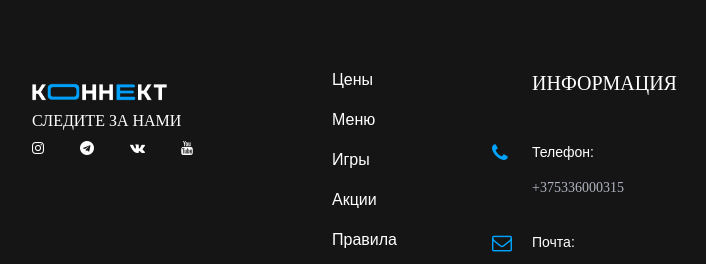
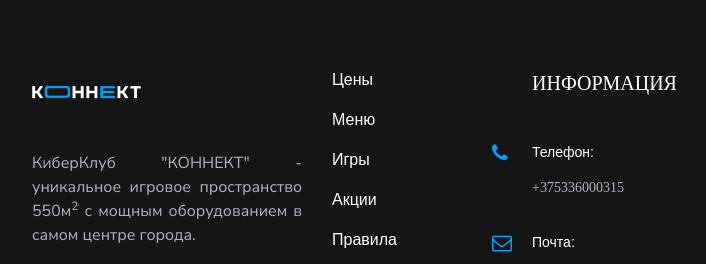
Before and after one commit to ArtemRuslanovich/----------, a Django app: page / in a window 1280 px wide. Shown: the part 6236-6500 px from the top of the page, without its empty margins (23-729 px from the left). Run offline with Django 5.2, Linux system fonts and the light colour scheme; some libraries are stand-ins or nearby versions; some web fonts are replaced.

Commit message:
edit footer

```diff
--- a/myproject/myapp/templates/index.html
+++ b/myproject/myapp/templates/index.html
@@ -599,10 +599,12 @@
                 <div class="row">
                     <div class="col-lg-3">
                         <div class="footer-logo-item">
-                            <a href="./home">
-                                <img src="{% static 'img/logo.png' %}" alt="">
-                            </a>
-
+                            <div class="f-logo">
+                                <a href="./home">
+                                    <img src="{% static 'img/logo.png' %}" alt="">
+                                </a>
+                            </div>
+                            <p>КиберКлуб "КОННЕКТ" - уникальное игровое пространство 550м<sup>2</sup> с мощным оборудованием в самом центре города.</p>
                             <div class="social-links">
                                 <h6>Следите за нами</h6>
                                 <a target="_blank" href="https://www.instagram.com/connect_lida/"><i class="fa fa-instagram"></i></a>
```
